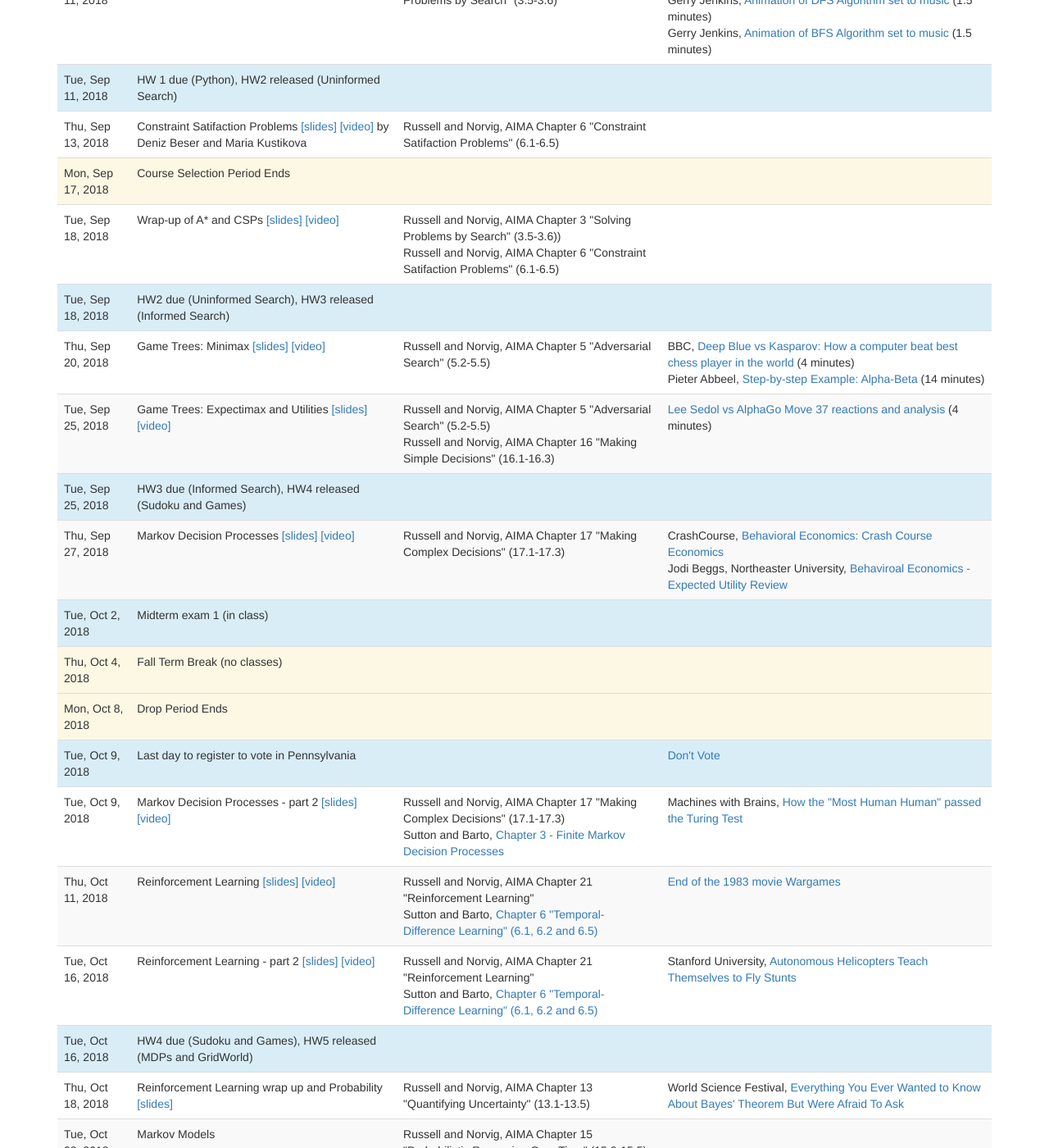
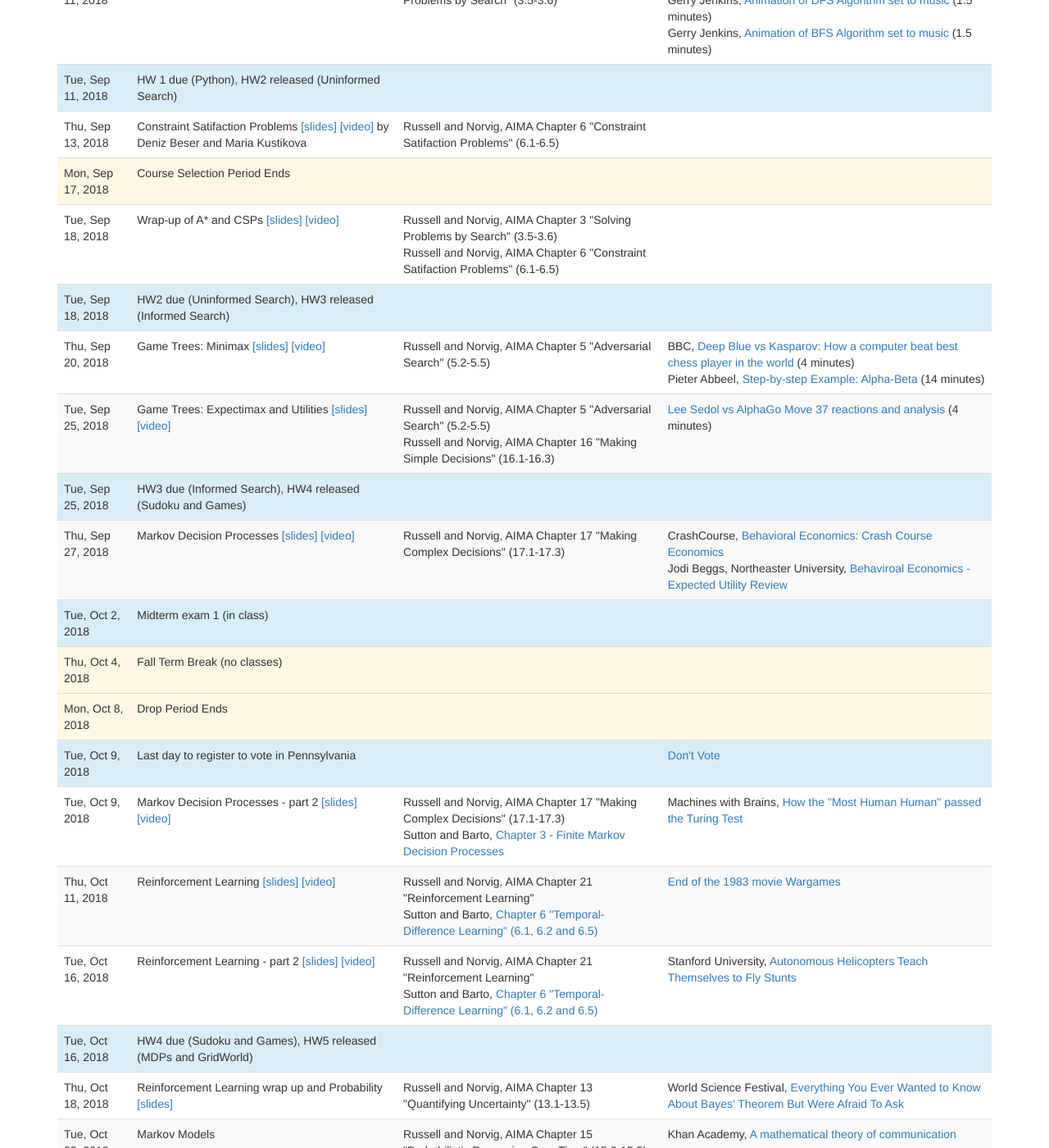
Before and after one commit to artificial-intelligence-class/artificial-intelligence-class.github.io, a Jekyll site: the page built from lectures.md, in a window 1280 px wide and 1400 px high, scrolled down 774 px. Shown: the whole window at 82% size. Built offline with Jekyll 4.4.1, drawn with Linux system fonts in a browser that asks for light colours; nearby versions of some CDN libraries; a script that is not in the unit is left out.

Commit message:
Video for Markov Models lecture

```diff
--- a/_data/lectures.yaml
+++ b/_data/lectures.yaml
@@ -141,7 +141,7 @@
   recording: https://upenn.hosted.panopto.com/Panopto/Pages/Viewer.aspx?id=01828182-96fd-4abd-8280-a9460066d07f
   readings:
     -
-      title: AIMA Chapter 3 "Solving Problems by Search" (3.5-3.6))
+      title: AIMA Chapter 3 "Solving Problems by Search" (3.5-3.6)
       authors: Russell and Norvig
       optional: false
     -
@@ -321,6 +321,12 @@
       title: AIMA Chapter 15 "Probabilistic Reasoning Over Time" (15.2-15.5)
       authors: Russell and Norvig
       optional: false
+  videos:
+    -
+      authors: Khan Academy
+      url: https://www.khanacademy.org/computing/computer-science/informationtheory/moderninfotheory/v/a-mathematical-theory-of-communication
+      title: A mathematical theory of communication
+
 -
   date: 2018-10-23
   title:  HW5 due (MDPs and GridWorld), HW6 released (Reinforcement Learning)
```
